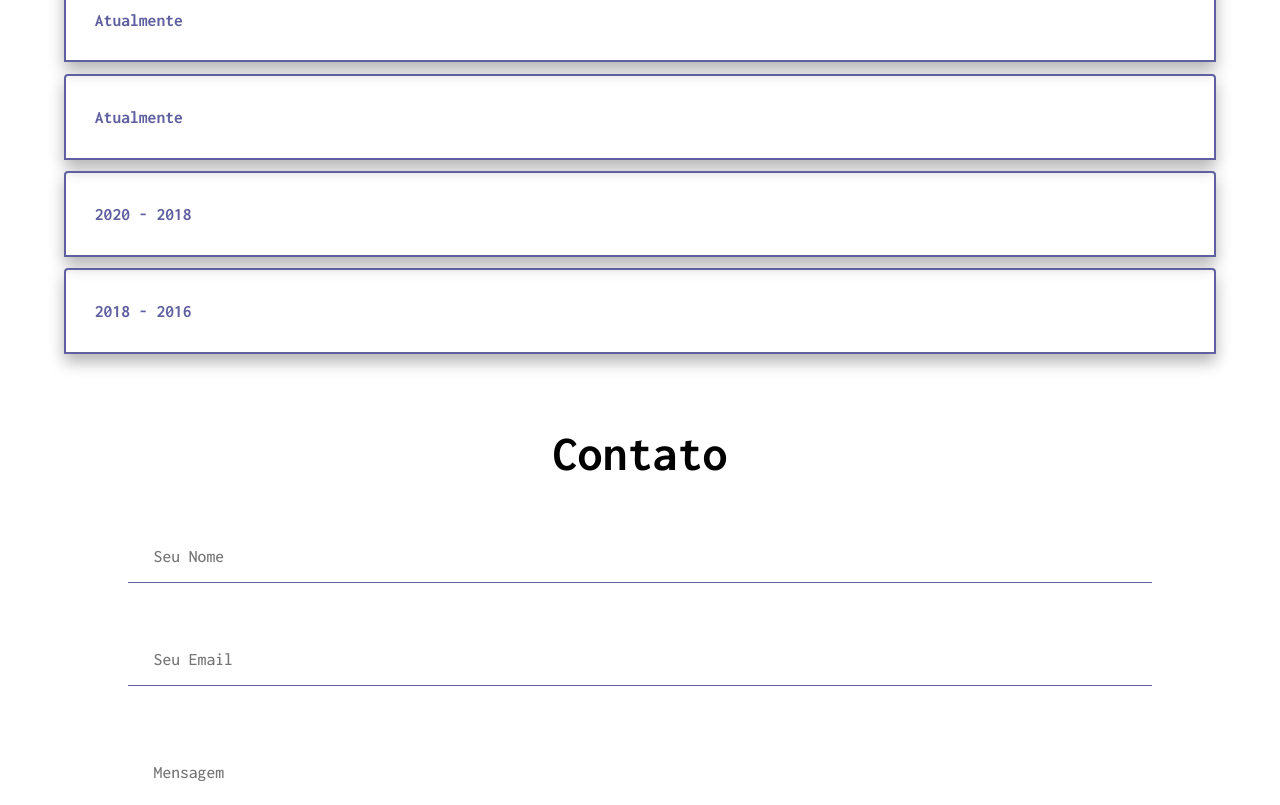
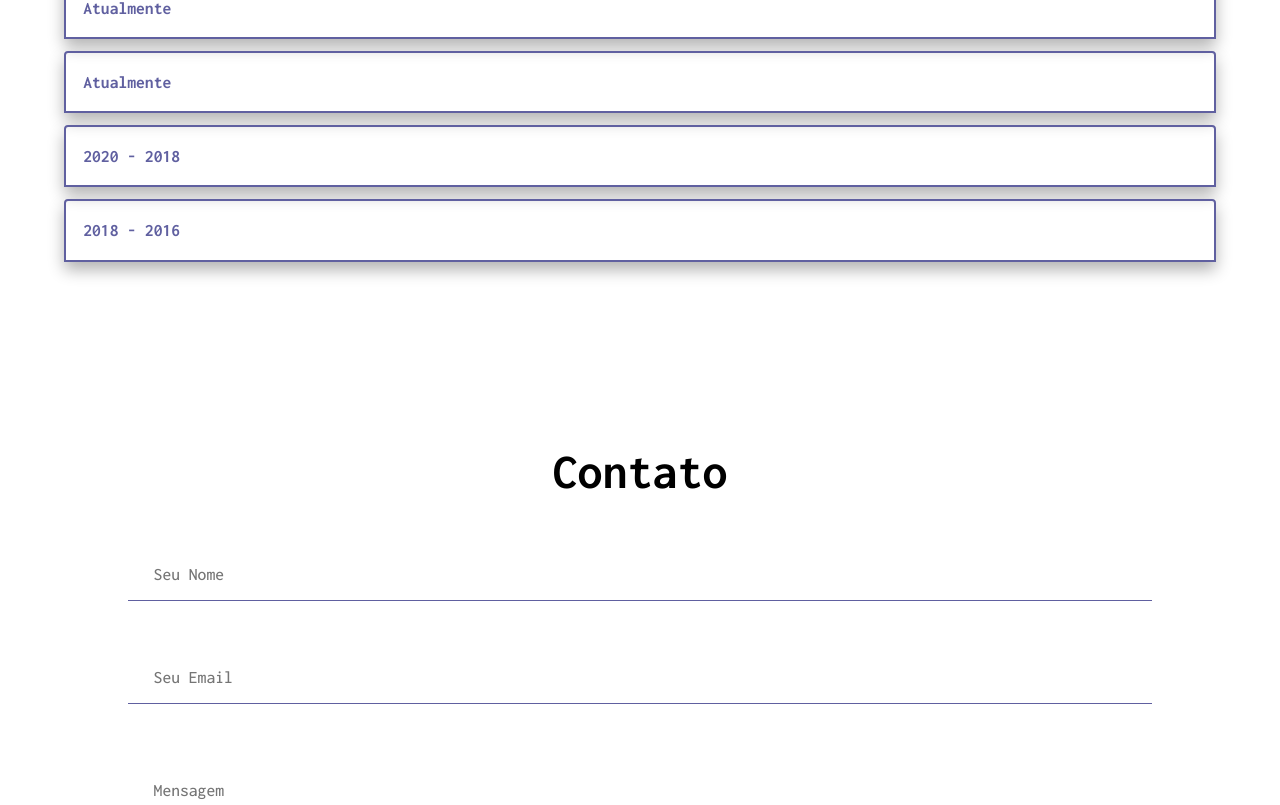
Before and after one commit to RodrigoMelloFernandes/Portfolio, a React (Create React App) app in the folder portfolio/: page / in a window 1280 px wide. Shown: the part 2755-3560 px from the top of the page. Built offline with nearby package versions, Linux system fonts and the light colour scheme.

Commit message:
Refactor Animations, pass to paste

```diff
--- /dev/null
+++ b/portfolio/src/animation/variants/index.tsx
@@ -0,0 +1,106 @@
+export const firstTitleVariant = {
+  offscreen: {
+    opacity: 0,
+  },
+  onscreen: {
+    opacity: 1,
+    transition: {
+      type: 'tween',
+      bounce: 0.4,
+      duration: 1.5,
+      delay: 1,
+    },
+  },
+};
+
+export const secondTitleVariant = {
+  offscreen: {
+    opacity: 0,
+  },
+  onscreen: {
+    opacity: 1,
+    transition: {
+      type: 'tween',
+      bounce: 0.4,
+      duration: 1.5,
+      delay: 1.5,
+    },
+  },
+};
+
+export const stackIconsVariant = {
+  offscreen: {
+    opacity: 0,
+  },
+  onscreen: {
+    opacity: 1,
+    transition: {
+      type: 'tween',
+      bounce: 0.4,
+      duration: 2,
+      delay: 2,
+    },
+  },
+};
+
+export const bounceVariant = {
+  offscreen: {
+    scale : 0
+  },
+  onscreen : {
+    scale : [ .5 , 1],
+    transition : {
+      type : 'tween',
+      duration : 1,
+      delay : .3
+    }
+  }
+};
+
+export const fadeInUpVariant = {
+  offscreen : {
+    y : 150,
+    opacity : 0
+  },
+  onscreen : {
+    y : 0,
+    opacity : 1,
+    transition : {
+      type : 'tween',
+      duration : 1,
+      delay: .2
+    }
+  }
+};
+
+export const fadeInRightVariant = {
+  offscreen : {
+    x : 150,
+    opacity : 0
+  },
+  onscreen : {
+    x : 0,
+    opacity : 1,
+    transition : {
+      type : 'tween',
+      duration : 1,
+      delay: .2
+    }
+  }
+};
+
+export  const fadeInLeftVariant = {
+  offscreen : {
+    x : -150,
+    opacity : 0
+  },
+  onscreen : {
+    x : 0,
+    opacity : 1,
+    transition : {
+      type : 'tween',
+      duration : 1,
+      delay: .2
+    }
+  }
+};
--- a/portfolio/src/pages/AboutMe/index.tsx
+++ b/portfolio/src/pages/AboutMe/index.tsx
@@ -2,36 +2,9 @@ import styles from './AboutMe.module.scss';
 import fotoAtual from '../../assets/aboutMe/FotoAtual2.jpg';
 import Button from '../../components/Button';
 import { motion } from 'framer-motion';
+import { bounceVariant , fadeInUpVariant} from 'animation/variants';
+
 export default function AboutMe () {
-  const fadeInUpVariant = {
-    offscreen : {
-      y : 150,
-      opacity : 0
-    },
-    onscreen : {
-      y : 0,
-      opacity : 1,
-      transition : {
-        type : 'tween',
-        duration : 1,
-        delay: .2
-      }
-    }
-  };
-
-  const bounceVariant = {
-    offscreen: {
-      scale : 0
-    },
-    onscreen : {
-      scale : [ .5 , 1],
-      transition : {
-        type : 'tween',
-        duration : 1,
-        delay : .3
-      }
-    }
-  };
 
   return (
     <section className={styles.aboutMe}>
--- a/portfolio/src/pages/Footer/Footer.module.scss
+++ b/portfolio/src/pages/Footer/Footer.module.scss
@@ -4,7 +4,7 @@
   @include display-flexDirection(flex, column);
   @include alignItems-justifyContent(center, center);
   padding: 5%;
-  padding-top: 0;
+  padding-top: 5%;
   //--------------------Desktop----------------------------->
   @include for-desktop-only {
     padding-left: 10%;
--- a/portfolio/src/pages/Footer/index.tsx
+++ b/portfolio/src/pages/Footer/index.tsx
@@ -1,71 +1,9 @@
 import styles from './Footer.module.scss';
 import {motion} from 'framer-motion';
 import { FaInstagram, FaWhatsapp, FaLinkedinIn, FaGithub,} from 'react-icons/fa';
+import { bounceVariant , fadeInUpVariant, fadeInRightVariant, fadeInLeftVariant} from 'animation/variants';
 
 export default function Footer() {
-  const bounceVariant = {
-    offscreen: {
-      scale : 0
-    },
-    onscreen : {
-      scale : [ .5 , 1],
-      transition : {
-        type : 'tween',
-        duration : 1,
-        delay : .3
-      }
-    }
-  };
-
-  const fadeInUpVariant = {
-    offscreen : {
-      y : 150,
-      opacity : 0
-    },
-    onscreen : {
-      y : 0,
-      opacity : 1,
-      transition : {
-        type : 'tween',
-        duration : 1,
-        delay: .2
-      }
-    }
-  };
-
-  const fadeInRightVariant = {
-    offscreen : {
-      x : 150,
-      opacity : 0
-    },
-    onscreen : {
-      x : 0,
-      opacity : 1,
-      transition : {
-        type : 'tween',
-        duration : 1,
-        delay: .2
-      }
-    }
-  };
-
-  const fadeInLeftVariant = {
-    offscreen : {
-      x : -150,
-      opacity : 0
-    },
-    onscreen : {
-      x : 0,
-      opacity : 1,
-      transition : {
-        type : 'tween',
-        duration : 1,
-        delay: .2
-      }
-    }
-  };
-
-
 
   return (
     <footer className={styles.footer}>
--- a/portfolio/src/pages/Header/index.tsx
+++ b/portfolio/src/pages/Header/index.tsx
@@ -5,54 +5,10 @@ import NavLinks from './NavLinks';
 import StackBoxComponent from './StackBoxComponent';
 import stackIcons from '../../data/stackIcons.json';
 import { motion } from 'framer-motion';
+import { firstTitleVariant, secondTitleVariant, stackIconsVariant } from 'animation/variants';
 
 export default function Header () {
   const [menuMobile, setMenuMobile] = useState(false);
-  const firstTitleVariant = {
-    offscreen: {
-      opacity: 0,
-    },
-    onscreen: {
-      opacity: 1,
-      transition: {
-        type: 'tween',
-        bounce: 0.4,
-        duration: 1.5,
-        delay: 1,
-      },
-    },
-  };
-
-  const secondTitleVariant = {
-    offscreen: {
-      opacity: 0,
-    },
-    onscreen: {
-      opacity: 1,
-      transition: {
-        type: 'tween',
-        bounce: 0.4,
-        duration: 1.5,
-        delay: 1.5,
-      },
-    },
-  };
-
-  const stackIconsVariant = {
-    offscreen: {
-      opacity: 0,
-    },
-    onscreen: {
-      opacity: 1,
-      transition: {
-        type: 'tween',
-        bounce: 0.4,
-        duration: 2,
-        delay: 2,
-      },
-    },
-  };
-
 
   return (
     <header className={styles.header}>
--- a/portfolio/src/pages/Portfolios/index.tsx
+++ b/portfolio/src/pages/Portfolios/index.tsx
@@ -2,21 +2,9 @@ import styles from './Portfolios.module.scss';
 import portfoliosImgs from 'data/portfoliosImgs.json';
 import PortfoliosBoxComponent from './PortfoliosBoxComponent';
 import { motion } from 'framer-motion';
+import { bounceVariant} from 'animation/variants';
 
 export default function Portfolios () {
-  const bounceVariant = {
-    offscreen: {
-      scale : 0
-    },
-    onscreen : {
-      scale : [ .5 , 1],
-      transition : {
-        type : 'tween',
-        duration : 1,
-        delay : .3
-      }
-    }
-  };
 
   return (
     <section className={styles.portfolios}>
--- a/portfolio/src/pages/WorkExperience/WorkExperience.module.scss
+++ b/portfolio/src/pages/WorkExperience/WorkExperience.module.scss
@@ -13,5 +13,6 @@
 
   &__fatherBoxWorkExperienceAccordionComponent{
     display: block;
+    margin-bottom: 5%;
   }
 }
--- a/portfolio/src/pages/WorkExperience/WorkExperienceAccordionComponent/WorkExperienceAccordionComponent.module.scss
+++ b/portfolio/src/pages/WorkExperience/WorkExperienceAccordionComponent/WorkExperienceAccordionComponent.module.scss
@@ -24,7 +24,7 @@
     border-top-right-radius: 0.25rem;
     //--------------------Desktop----------------------------->
     @include for-desktop-only{
-      padding: 2.5%;
+      padding: 1.5%;
     }
 
   }
--- a/portfolio/src/pages/WorkExperience/index.tsx
+++ b/portfolio/src/pages/WorkExperience/index.tsx
@@ -2,22 +2,10 @@ import styles from './WorkExperience.module.scss';
 import WorkExperienceAccordionComponent from './WorkExperienceAccordionComponent';
 import workExperienceAccordionInfos from '../../data/workExperienceAccordionInfos.json';
 import {motion} from 'framer-motion';
-
+import {bounceVariant} from 'animation/variants';
 
 export default function WorkExperience () {
-  const bounceVariant = {
-    offscreen: {
-      scale : 0
-    },
-    onscreen : {
-      scale : [ .5 , 1],
-      transition : {
-        type : 'tween',
-        duration : 1,
-        delay : .3
-      }
-    }
-  };
+
   return (
     <section className={styles.workExperience}>
       <motion.h3 className={styles.workExperience__firstTitleComponent}
```
